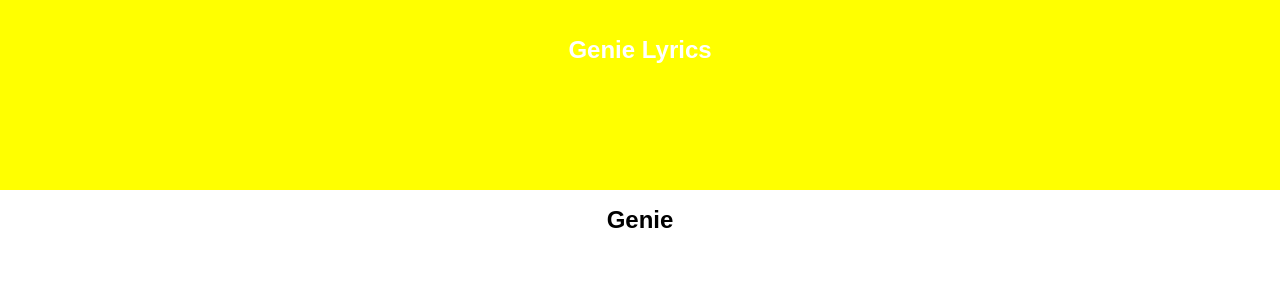
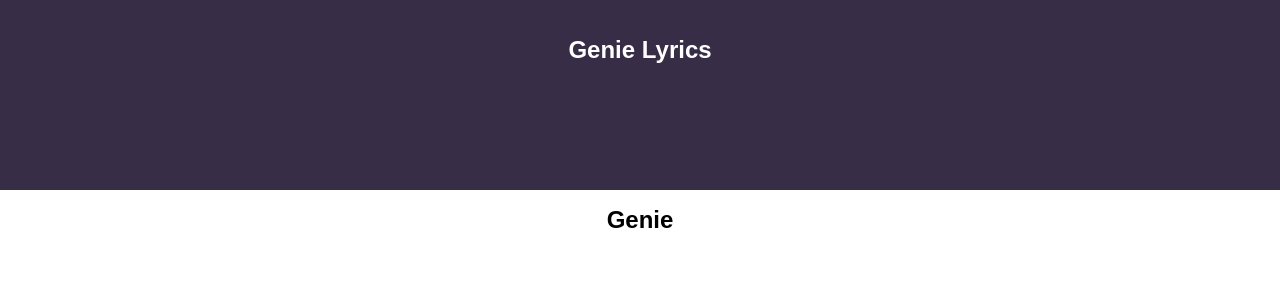
Before and after one commit to coloredlambda/genie, a React (Create React App) app: page / in a window 1280 px wide. Shown: the top 300 px of the page. Built offline with nearby package versions, Linux system fonts and the light colour scheme.

Commit message:
color modification

```diff
--- a/src/App.css
+++ b/src/App.css
@@ -8,7 +8,7 @@
 }
 
 .App-header {
-  background-color: yellow;
+  background-color: #372D46;
   height: 150px;
   padding: 20px;
   color: white;
```
Also changed, not shown: 1 other file (tests, documents, lock files or other folders).
